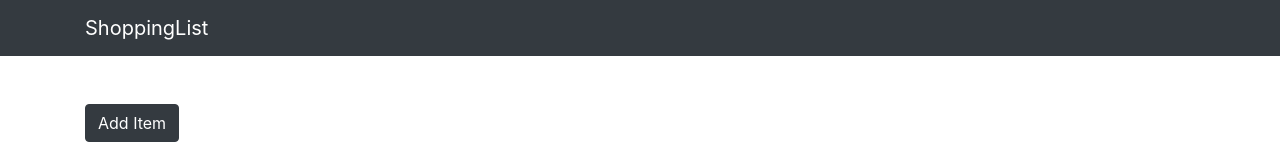
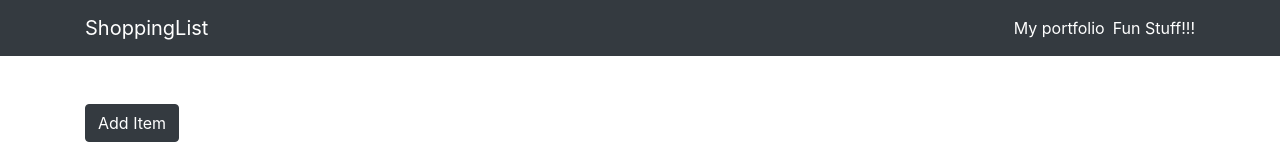
Before and after one commit to azubuikestanley/mern-shopping-list, a React (Create React App) app in the folder client/: page / in a window 1280 px wide. Shown: the top 160 px of the page. Built offline with nearby package versions, Linux system fonts and the light colour scheme; no server answers.

Commit message:
correct the error on the navbar

```diff
--- a/client/src/components/AppNavbar.js
+++ b/client/src/components/AppNavbar.js
@@ -7,7 +7,8 @@ import {
     Nav,
     NavItem,
     NavLink,
-    Container
+    Container,
+    NavbarText
 } from 'reactstrap';
 
 class AppNavbar extends Component {
@@ -27,7 +28,7 @@ class AppNavbar extends Component {
                 <Navbar color="dark" dark expand="sm" className="mb-5">
                     <Container>
                         <NavbarBrand href="/">ShoppingList</NavbarBrand>
-                        <NavbarToggler onClick={this.toggle}>
+                        <NavbarToggler onClick={this.toggle} />
                         <Collapse isOpen={this.state.isOpen} navbar>
                             <Nav className="ml-auto" navbar>
                                 <NavItem>
@@ -39,8 +40,12 @@ class AppNavbar extends Component {
                                     </NavLink>
                                 </NavItem>
                             </Nav>
+                            <NavbarText
+                                style={{color: 'white'}}
+                            >
+                                Fun Stuff!!!
+                            </NavbarText>
                         </Collapse>
-                        </NavbarToggler>
                     </Container>
                 </Navbar>
             </div>
--- a/package.json
+++ b/package.json
@@ -15,6 +15,7 @@
   "dependencies": {
     "body-parser": "^1.19.0",
     "concurrently": "^5.0.0",
+    "cors": "^2.8.5",
     "express": "^4.17.1",
     "mongoose": "^5.7.14"
   },
```
Also changed, not shown: client/src/App.js (line endings or trailing spaces), 2 other files (tests, documents, lock files or other folders). Lines whose indentation alone changed are shown as unchanged.
